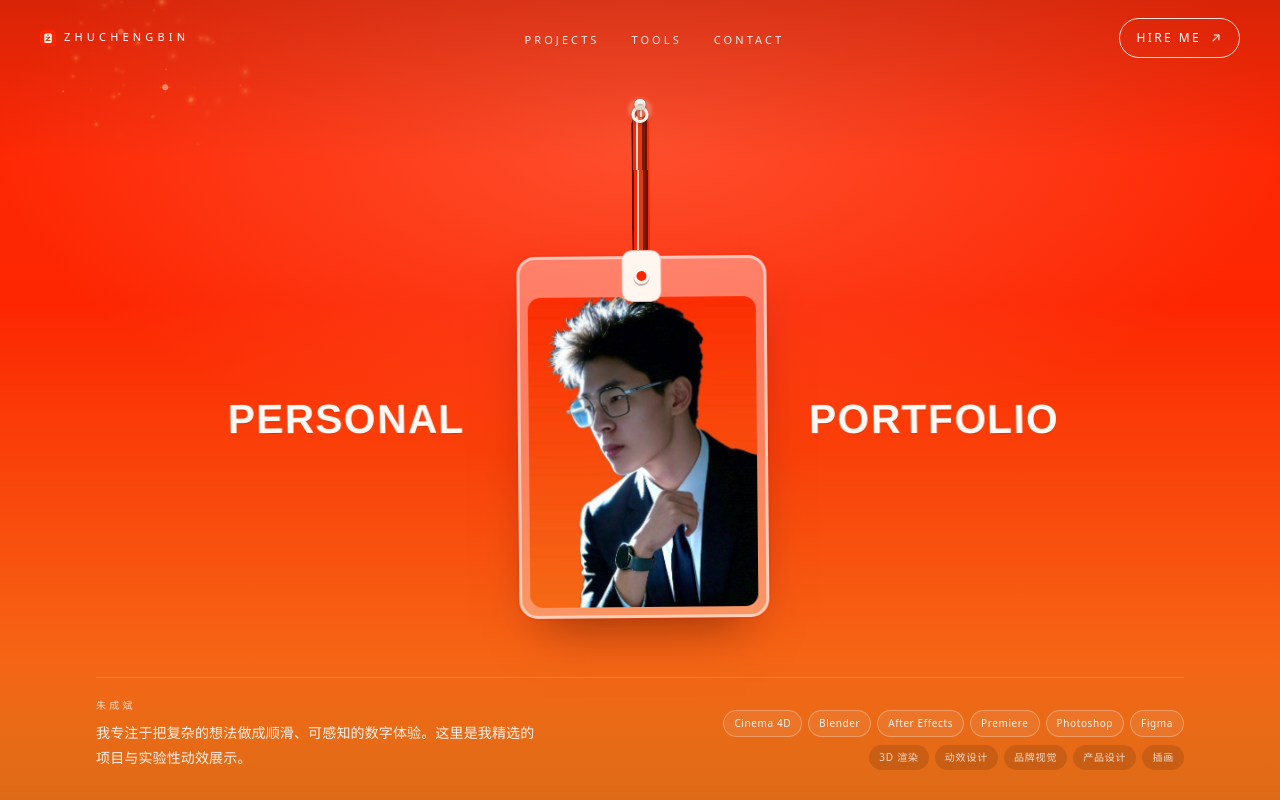
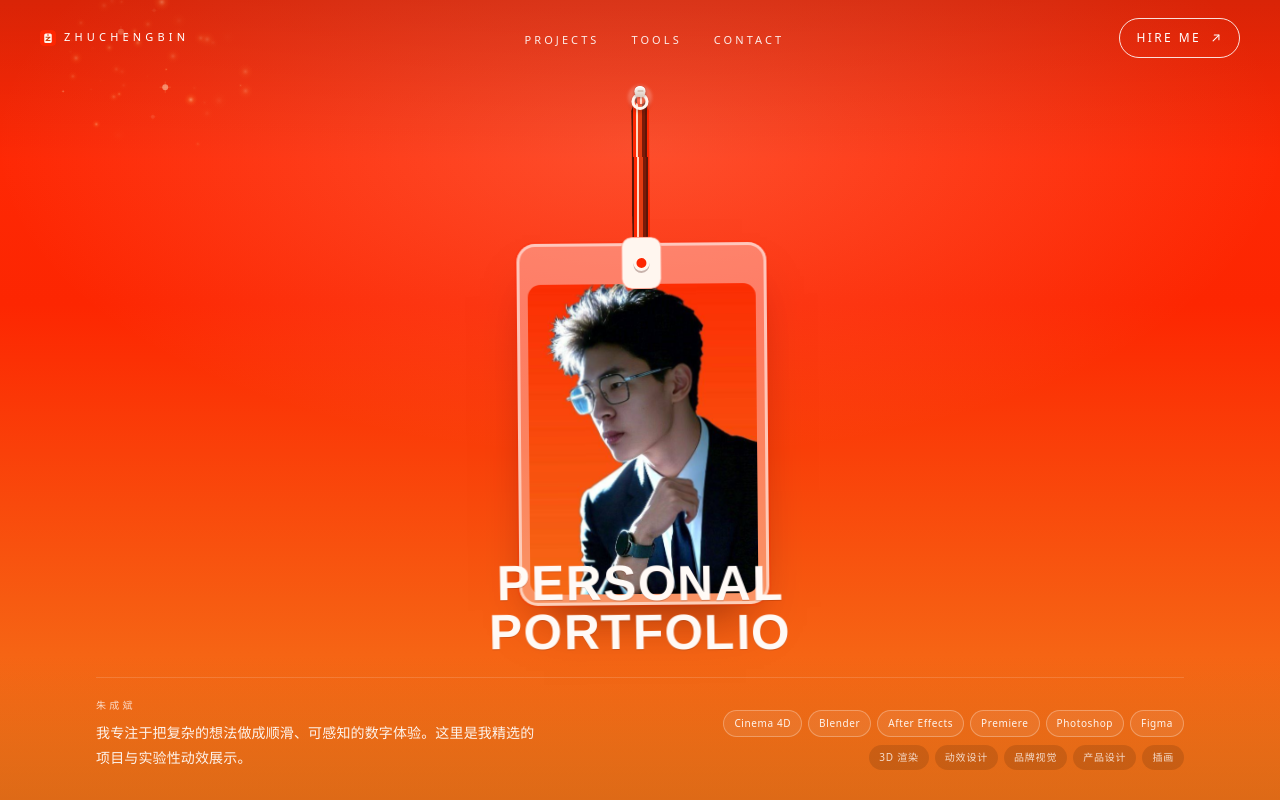
Before and after one commit to 2015399139-svg/2015399139-svg.github.io, a React (Vite) app: page / in a window 1280 px wide. Shown: the top 800 px of the page. Built offline with nearby package versions, Linux system fonts and the light colour scheme.

Commit message:
Hang interactive titles directly under the lanyard.

```diff
--- a/src/components/Hero.tsx
+++ b/src/components/Hero.tsx
@@ -150,33 +150,28 @@ export function Hero() {
         className="relative z-20 mt-14 flex min-h-0 flex-1 flex-col items-center justify-center px-3 sm:mt-16 sm:px-4"
         style={{ y: leaveY, opacity: leaveOpacity, scale: leaveScale }}
       >
-        <motion.div
-          style={{ x: titleX }}
-          className="relative grid w-full max-w-6xl grid-cols-1 items-center lg:grid-cols-[minmax(0,1fr)_auto_minmax(0,1fr)] lg:gap-x-3"
-        >
+        <motion.div style={{ x: titleX }} className="relative flex w-full max-w-5xl flex-col items-center">
           <h1 className="sr-only">Personal Portfolio</h1>
-          <div className="pointer-events-none order-2 mt-2 lg:order-1 lg:mt-24">
+          <div className="relative w-full max-w-[34rem]">
+            <Lanyard src={portraitSrc} leanX={mx} leanY={my} swingDeg={swingDeg} stretch={stretch} />
+            <div className="pointer-events-none relative z-20 -mt-10 sm:-mt-16 lg:-mt-[4.5rem]">
               <SwingWord
                 word="PERSONAL"
                 follow={follow}
                 stretch={stretch}
                 reduce={reduce}
                 delay={0.1}
-              align="end"
+                align="center"
               />
-          </div>
-          <div className="order-1 w-full lg:order-2 lg:w-[min(100%,280px)]">
-            <Lanyard src={portraitSrc} leanX={mx} leanY={my} swingDeg={swingDeg} stretch={stretch} />
-          </div>
-          <div className="pointer-events-none order-3 mt-1 lg:order-3 lg:mt-24">
               <SwingWord
                 word="PORTFOLIO"
                 follow={follow}
                 stretch={stretch}
                 reduce={reduce}
                 delay={0.18}
-              align="start"
+                align="center"
               />
+            </div>
           </div>
         </motion.div>
       </motion.div>
--- a/src/index.css
+++ b/src/index.css
@@ -80,7 +80,7 @@ html.tech-3d-portfolio body {
 .hero-swing-letter {
   display: inline-block;
   font-family: 'Helvetica Neue', Helvetica, Arial, 'PingFang SC', sans-serif;
-  font-size: clamp(1.35rem, 3.4vw, 2.55rem);
+  font-size: clamp(1.55rem, 4.2vw, 3.1rem);
   font-weight: 600;
   letter-spacing: 0.02em;
   line-height: 1;
```
Lines whose indentation alone changed are shown as unchanged.
